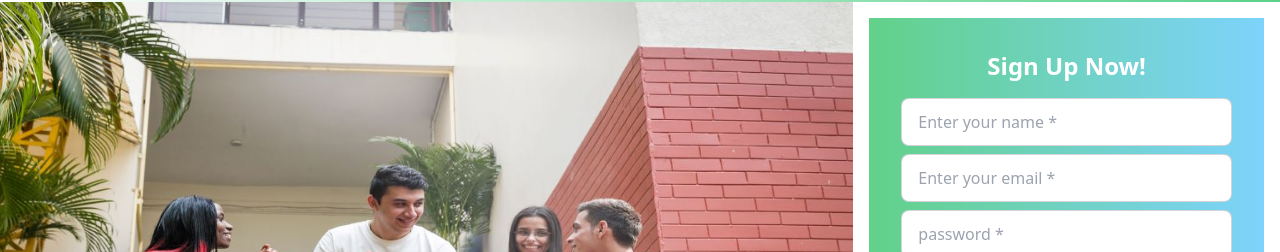
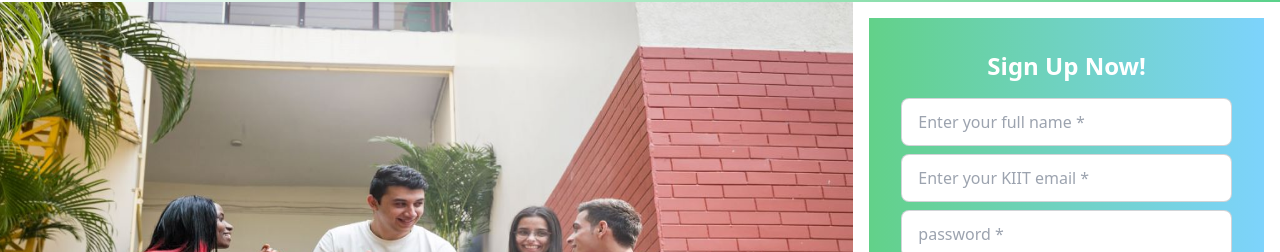
Before and after one commit to aminulrony2024/KIIT-INTERNATIONAL-STUDENT-PORTAL, a React (Vite) app: page /signup in a window 1280 px wide. Shown: the part 162-414 px from the top of the page. Built offline with nearby package versions, Linux system fonts and the light colour scheme.

Commit message:
user will be able to register only using kiit mail id

```diff
--- a/src/components/Login/Login.jsx
+++ b/src/components/Login/Login.jsx
@@ -9,7 +9,7 @@ const Login = () => {
             <input
               type="email"
               name="email"
-              placeholder="Enter your email *"
+              placeholder="Enter your KIIT email *"
               className="input input-bordered"
               required
             />
--- a/src/components/SignUp/SignUp.jsx
+++ b/src/components/SignUp/SignUp.jsx
@@ -2,18 +2,37 @@ import { useState } from "react";
 import { Link } from "react-router-dom";
 
 const SignUp = () => {
-    const [passMatch, setPassMatch] = useState(false);
+    const [error,setError] = useState(false);
     const [password, setPassword] = useState('');
+    const [kiitMail,setKiitMail] = useState(true);
+    const [passEqual, setPassEqual] = useState(false);
+    const kiitMailCheck = e => {
+        const mail = e.target.value.split("@");
+        const mailLastPart = mail[mail.length - 1];
+        if(mailLastPart === 'kiit.ac.in')
+        {
+            setKiitMail(true);
+        }
+        else
+        {
+            setKiitMail(false);
+        }
+    }
     const passwordCheck =(e)=>{
         setPassword(e.target.value);
-        console.log(e.target.value);
     }
     const passMatchCheck = e => {
         const confirmPassword = e.target.value;
         if(password === confirmPassword)
-        setPassMatch(true);
+        {
+            setError(false);
+            setPassEqual(true);
+        }
         else
-        setPassMatch(false);
+        {
+            setError(true);
+            setPassEqual(false);
+        }
     }
   return (
     <div className="bg-gradient-to-r from-[#62d189] to-sky-300 m-4">
@@ -23,16 +42,16 @@ const SignUp = () => {
               <input
                 type="text"
                 name="name"
-                placeholder="Enter your name *"
+                placeholder="Enter your full name *"
                 className="input input-bordered"
                 required
               />
             </div>
             <div className="form-control">
-              <input
+              <input onChange={kiitMailCheck}
                 type="email"
                 name="email"
-                placeholder="Enter your email *"
+                placeholder="Enter your KIIT email *"
                 className="input input-bordered"
                 required
               />
@@ -44,7 +63,7 @@ const SignUp = () => {
                 placeholder="password *"
                 className="input input-bordered"
                 required
-                onChange={passwordCheck}
+                onBlur={passwordCheck}
               />
             </div>
             <div className="form-control">
@@ -57,8 +76,14 @@ const SignUp = () => {
                 onChange={passMatchCheck}
               />
             </div>
+            {
+                error && <p className="text-center text-red-600">Password didnt match.</p>
+            }
+            {
+                !kiitMail && <p className="text-center text-red-600">Use your kiit mail id only.</p>
+            }
             <div className="form-control mt-6">
-              <button disabled={!passMatch} className="btn btn-primary bg-sky-500 bg-gradient-to-r from-sky-500 to-blue-700 border-none text-white text-xl">Register</button>
+              <button disabled={!(kiitMail && passEqual)} className="btn btn-primary bg-sky-500 bg-gradient-to-r from-sky-500 to-blue-700 border-none text-white text-xl">Register</button>
             </div>
             <p className="text-center">Already have an account? <Link to="/login">Log in</Link></p>
           </form>
```
